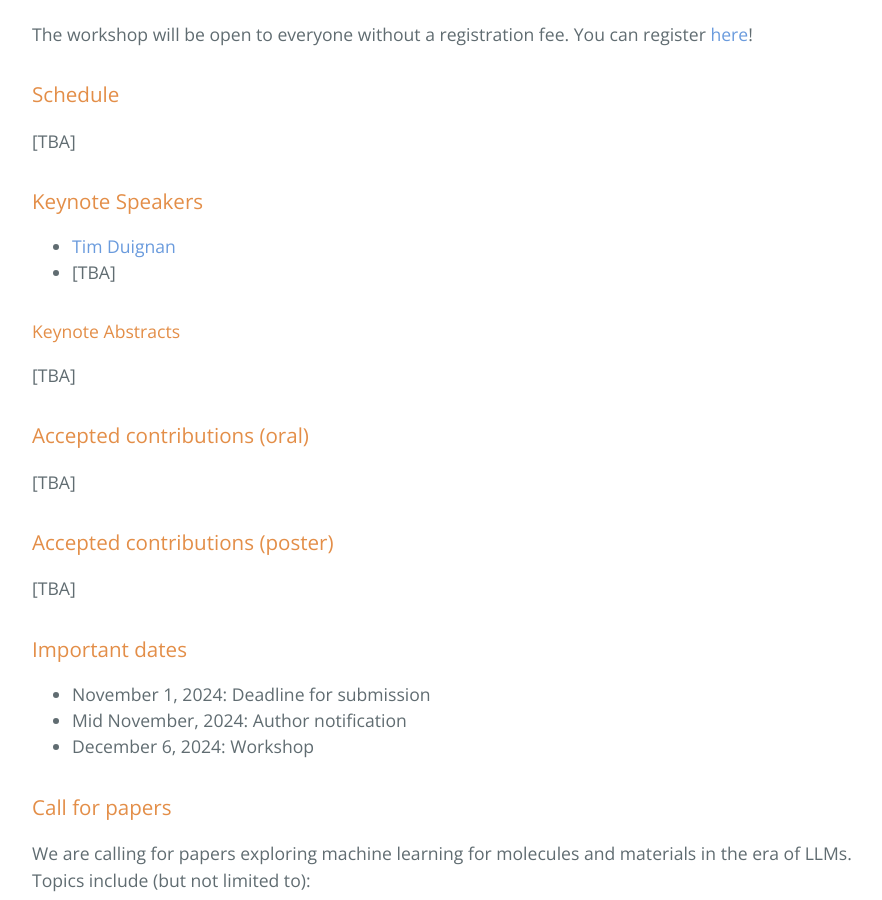
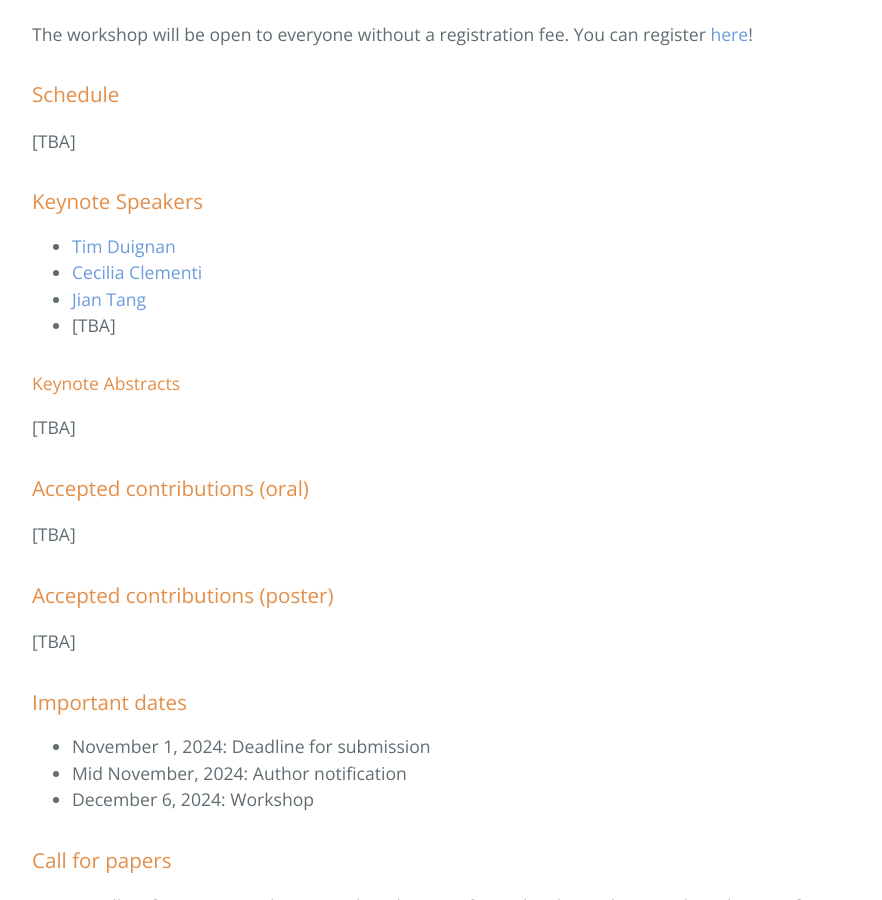
Before and after one commit to moleculediscovery/workshop2024, a Jekyll site: the page built from index.md, in a window 1280 px wide and 900 px high, scrolled down 1275 px. Shown: the whole window, without its empty margins (192-1074 px from the left). Built offline with Jekyll 4.4.1, drawn with Linux system fonts in a browser that asks for light colours; our own code applies the rules of GitHub Pages for plain Markdown files.

Commit message:
Update index.md

```diff
--- a/index.md
+++ b/index.md
@@ -18,6 +18,8 @@ The workshop will be open to everyone without a registration fee. You can regist
 
 ### Keynote Speakers
  - [Tim Duignan](https://about.uq.edu.au/experts/20490)
+ - [Cecilia Clementi](https://www.physik.fu-berlin.de/en/einrichtungen/ag/ag-clementi/team/Cecilia.html)
+ - [Jian Tang](https://jian-tang.com/)
  - [TBA]
 
 #### Keynote Abstracts
```
